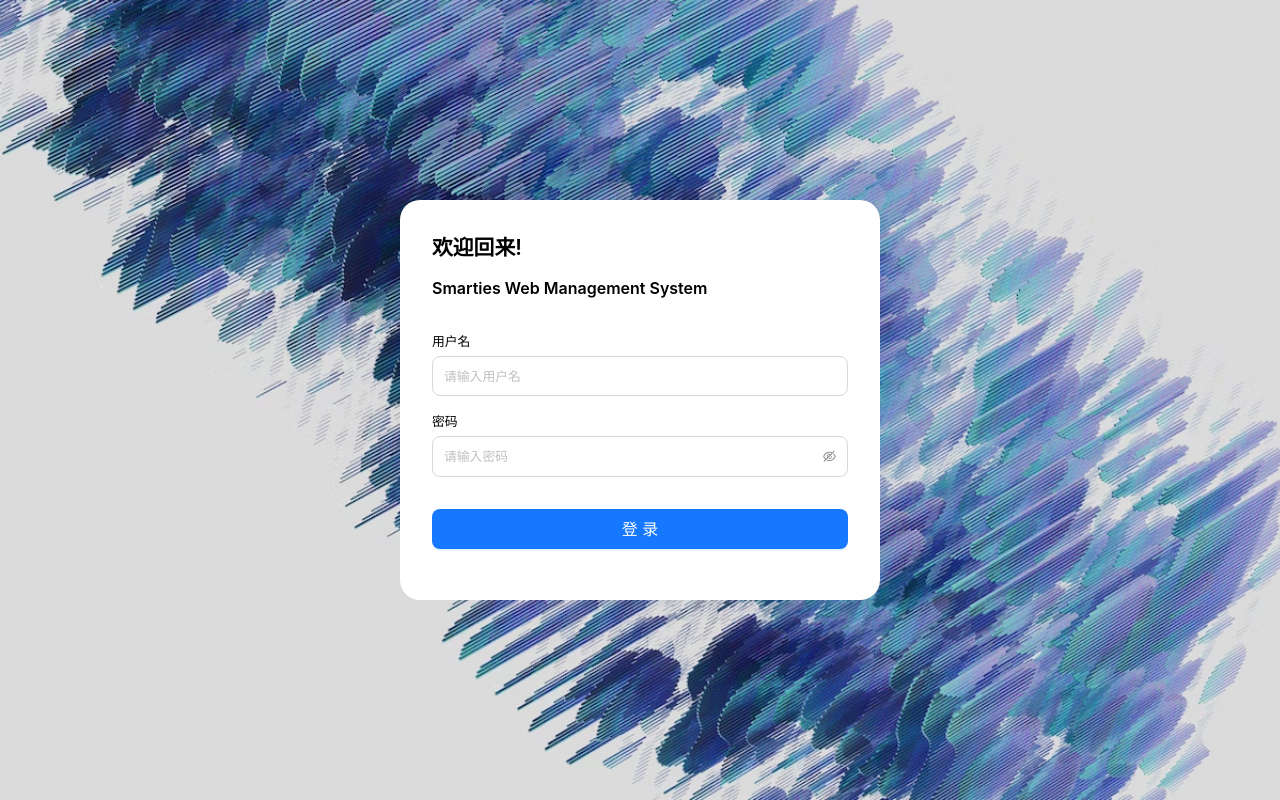
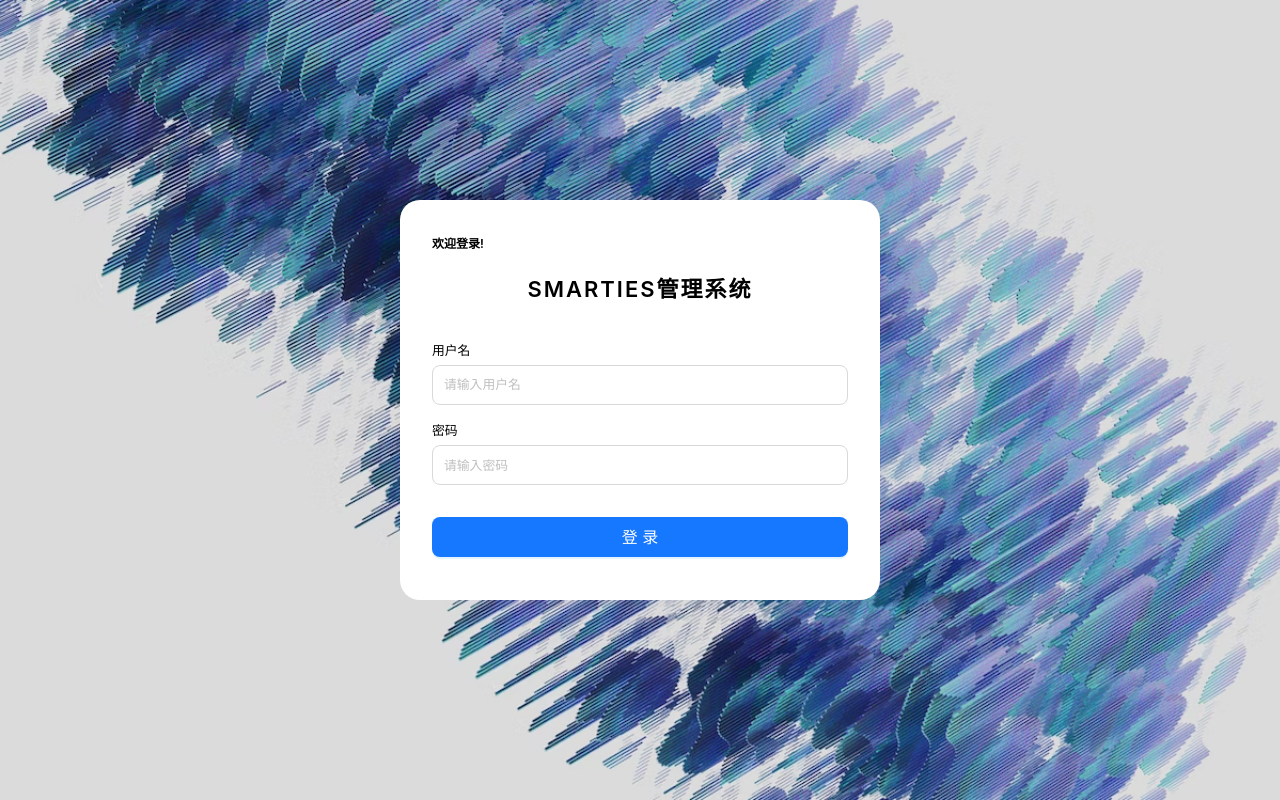
Before and after one commit to sj-distributor/Smarties.Web, a React (Vite) app in the folder web/: page /login in a window 1280 px wide. Built offline with nearby package versions, Linux system fonts and the light colour scheme.

Commit message:
update code

```diff
--- a/web/src/pages/home/index.tsx
+++ b/web/src/pages/home/index.tsx
@@ -31,15 +31,6 @@ export const Home = () => {
         <div className="flex items-center">
           <PoweroffOutlined className="pr-[0.6rem]" />
           <Link to="/login">退出登录</Link>
-        </div>
-      ),
-    },
-    {
-      key: "2",
-      label: (
-        <div className="flex items-center">
-          <SettingOutlined className="pr-[0.6rem]" />
-          <Link to="/login">设置</Link>
         </div>
       ),
     },
--- a/web/src/pages/login/index.tsx
+++ b/web/src/pages/login/index.tsx
@@ -1,3 +1,4 @@
+import { EyeInvisibleOutlined, EyeTwoTone } from "@ant-design/icons";
 import { Button, Input } from "antd";
 
 import { useAction } from "./hook";
@@ -10,37 +11,42 @@ export const Login = () => {
   const onInputLoginPassword = (value: string) => setLoginPassword(value);
 
   return (
-    <div className="w-full h-[100vh] flex justify-center items-center  bg-[url(./assets/1.avif)] bg-cover">
-      <div className="w-[480px] h-[400px] rounded-[20px] overflow-hidden">
-        <div className="bg-[#fff] h-[100%] p-[2rem]">
-          <div className="font-semibold text-[1.3rem]">欢迎回来!</div>
-          <div className="p-[0.8rem_0_2rem] font-semibold text-[1rem]">
-            Smarties Web Management System
+    <div className="w-full h-[100vh] flex justify-center items-center bg-[url(./assets/1.avif)] bg-cover">
+      <div className="w-[30rem] h-[25rem] rounded-[1.25rem] overflow-hidden">
+        <div className="bg-[#fff] h-[100%] p-[2rem] flex flex-col justify-center relative">
+          <div className="font-semibold text-[0.75rem] absolute top-[35px]">
+            欢迎登录!
+          </div>
+          <div className="p-[30px_0_35px] font-semibold text-[1.375rem] text-center tracking-[.125rem]">
+            SMARTIES管理系统
           </div>
           <form>
-            <div className="text-[0.8rem]">用户名</div>
+            <div className="text-[.8rem]">用户名</div>
             <Input
               placeholder="请输入用户名"
               size="large"
               className="m-[0.3rem_0_1rem] text-[0.8rem] py-[0.6rem]"
-              allowClear
               onChange={(e) => onInputLoginName(e.target.value)}
               autoComplete="true"
+              style={{ background: "white !important" }}
             />
-            <div className="text-[0.8rem]">密码</div>
+            <div className="text-[.8rem]">密码</div>
             <Input.Password
               placeholder="请输入密码"
+              iconRender={(visible) =>
+                visible ? <EyeTwoTone /> : <EyeInvisibleOutlined />
+              }
               size="large"
               className="m-[0.3rem_0_2rem] text-[0.8rem] py-[0.6rem]"
-              allowClear
               onChange={(e) => onInputLoginPassword(e.target.value)}
               autoComplete="false"
+              visibilityToggle={false}
             />
             <Button
               className="w-full !bg-[#1677ff]"
               size="large"
               type="primary"
-              onClick={() => navigate("/accountmanagement")}
+              onClick={() => navigate("/accountManagement")}
             >
               登录
             </Button>
--- a/web/src/routes/index.tsx
+++ b/web/src/routes/index.tsx
@@ -26,7 +26,7 @@ export const Router = () => {
 
   return (
     <Routes>
-      <Route path="/" element={<Navigate to="/accountmanagement" />} />
+      <Route path="/" element={<Navigate to="/accountManagement" />} />
       <Route path="/login" element={<Login />} />
       <Route element={<Home />}>{routes}</Route>
     </Routes>
--- a/web/src/routes/route-list.tsx
+++ b/web/src/routes/route-list.tsx
@@ -23,17 +23,17 @@ export interface IRouteListDto {
 
 export const RouteList: IRouteListDto[] = [
   {
-    key: "accountmanagement",
+    key: "accountManagement",
     icon: <PieChartOutlined />,
-    path: "/accountmanagement",
-    label: <Link to={"/accountmanagement"}>账号管理</Link>,
+    path: "/accountManagement",
+    label: <Link to={"/accountManagement"}>账号管理</Link>,
     component: <AccountManagement />,
   },
   {
-    key: "rightsmanagement",
+    key: "rightsManagement",
     icon: <PieChartOutlined />,
-    path: "/rightsmanagement",
-    label: <Link to={"/rightsmanagement"}>权限管理</Link>,
+    path: "/rightsManagement",
+    label: <Link to={"/rightsManagement"}>权限管理</Link>,
     component: <RightsManagement />,
   },
 ];
```
